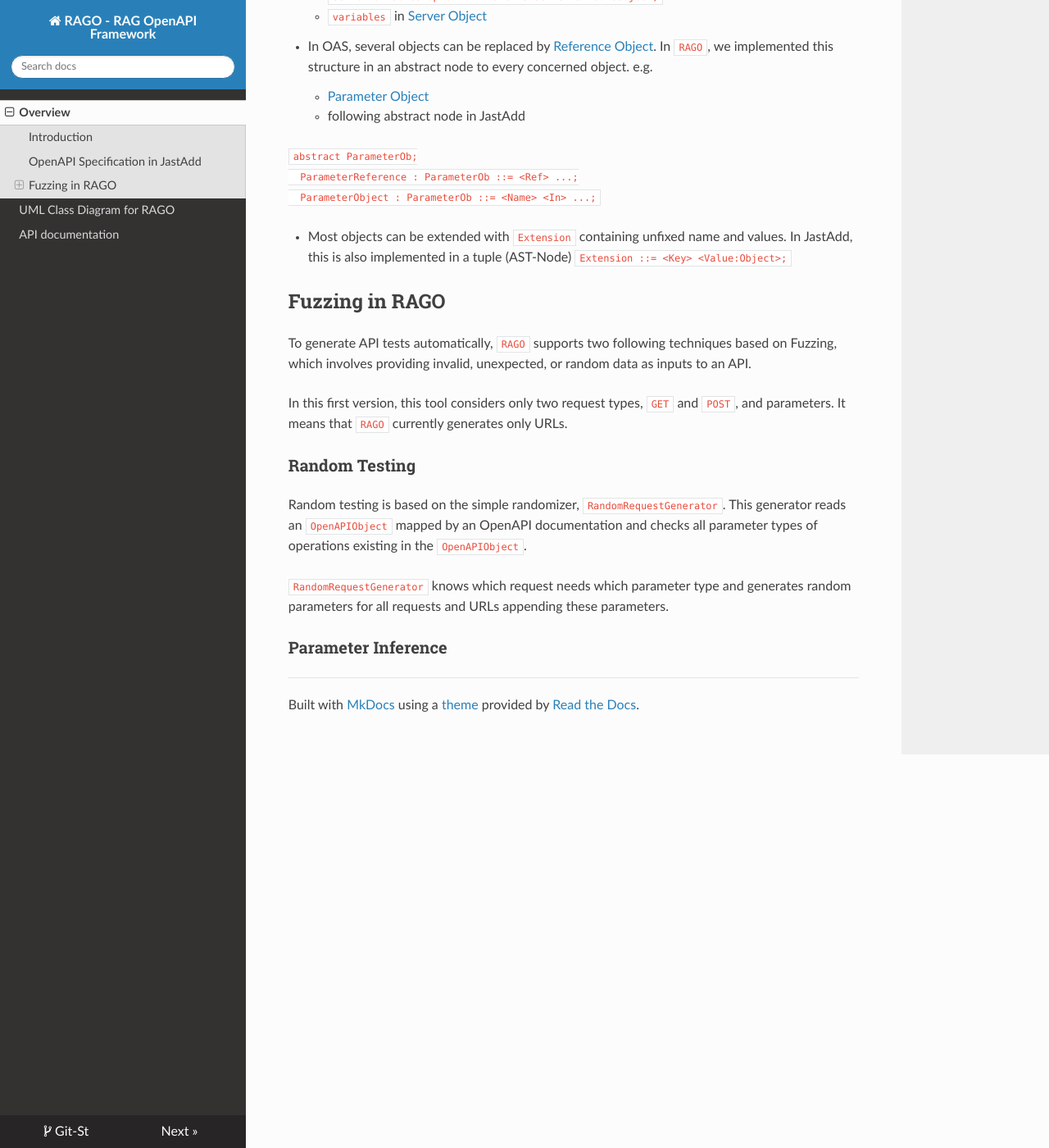
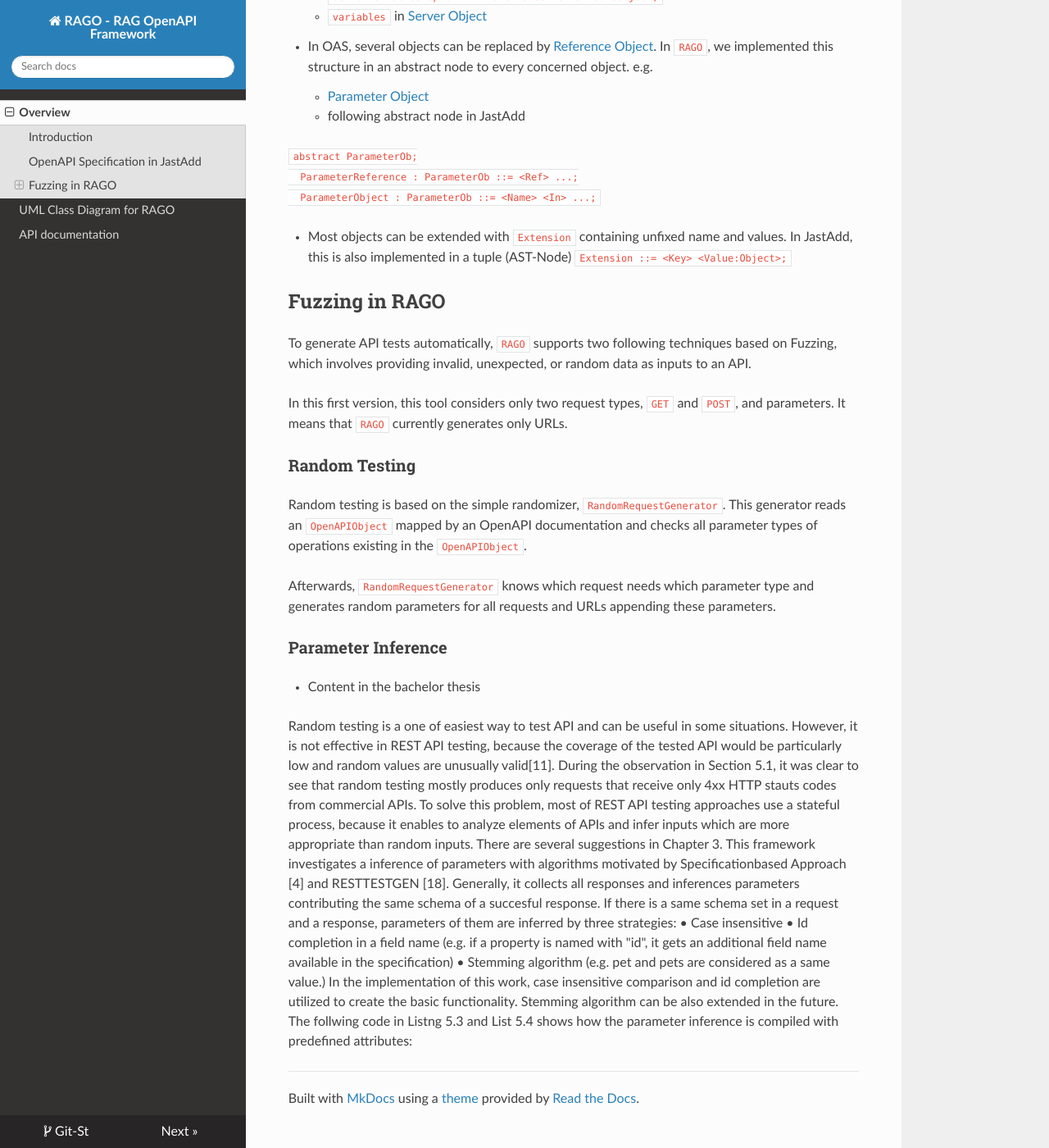
Before and after one commit to schnee98/rago, an MkDocs documentation site: the page built from pages/docs/index.md, in a window 1280 px wide and 1400 px high, scrolled down 1151 px. Shown: the whole window at 82% size. Built offline with MkDocs 1.6.1, drawn with Linux system fonts in a browser that asks for light colours; nearby versions of some CDN libraries.

Commit message:
Edited index.md

````diff
--- a/pages/docs/index.md
+++ b/pages/docs/index.md
@@ -36,11 +36,11 @@ There are some implementation details developers must consider:
     - [Parameter Object](https://github.com/OAI/OpenAPI-Specification/blob/main/versions/3.0.3.md#parameterObject)
     - following abstract node in JastAdd
 
-  ```
+```
   abstract ParameterOb;
   ParameterReference : ParameterOb ::= <Ref> ...;
   ParameterObject : ParameterOb ::= <Name> <In> ...;
-  ```
+ ```
 
 - Most objects can be extended with `Extension` containing unfixed name and values. In JastAdd, this is also implemented in a tuple (AST-Node) `Extension ::= <Key> <Value:Object>;`
 
@@ -55,7 +55,29 @@ In this first version, this tool considers only two request types, `GET` and `PO
 Random testing is based on the simple randomizer, `RandomRequestGenerator`. This generator reads an `OpenAPIObject` mapped by an OpenAPI documentation and checks all parameter types of operations existing in the `OpenAPIObject`.
 
 
-`RandomRequestGenerator` knows which request needs which parameter type and generates random parameters for all requests and URLs appending these parameters.
+Afterwards, `RandomRequestGenerator` knows which request needs which parameter type and generates random parameters for all requests and URLs appending these parameters.
 
 
 ### <a name="ragoParamInf"></a>Parameter Inference
+
+- Content in the bachelor thesis
+
+Random testing is a one of easiest way to test API and can be useful in some situations.
+However, it is not effective in REST API testing, because the coverage of the tested
+API would be particularly low and random values are unusually valid[11]. During the
+observation in Section 5.1, it was clear to see that random testing mostly produces
+only requests that receive only 4xx HTTP stauts codes from commercial APIs.
+To solve this problem, most of REST API testing approaches use a stateful process,
+because it enables to analyze elements of APIs and infer inputs which are more appropriate than random inputs. There are several suggestions in Chapter 3. This framework
+investigates a inference of parameters with algorithms motivated by Specificationbased Approach [4] and RESTTESTGEN [18]. Generally, it collects all responses and
+inferences parameters contributing the same schema of a succesful response. If there
+is a same schema set in a request and a response, parameters of them are inferred
+by three strategies:
+• Case insensitive
+• Id completion in a field name (e.g. if a property is named with "id", it gets an
+additional field name available in the specification)
+• Stemming algorithm (e.g. pet and pets are considered as a same value.)
+In the implementation of this work, case insensitive comparison and id completion
+are utilized to create the basic functionality. Stemming algorithm can be also extended
+in the future. The follwing code in Listng 5.3 and List 5.4 shows how the parameter
+inference is compiled with predefined attributes:
````
